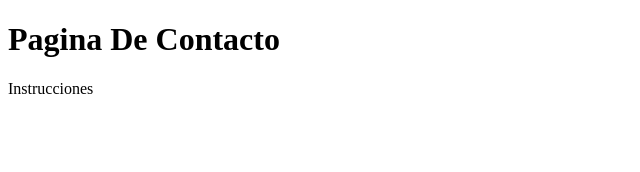
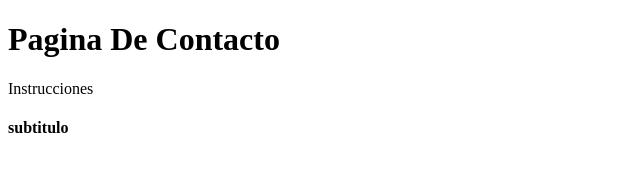
Before and after one commit to rlipac31/sistema-registro, a plain HTML site: page contacto.html in a window 1280 px wide. Shown: the full height of the page, 0-640 px from the left. Drawn offline with Linux system fonts and the light colour scheme.

Commit message:
agregaando sutitulo

```diff
--- a/contacto.html
+++ b/contacto.html
@@ -8,5 +8,6 @@
 <body>
     <h1>Pagina De Contacto</h1>
     <p>Instrucciones</p>
+    <h4>subtitulo</h4>
 </body>
 </html>
```
